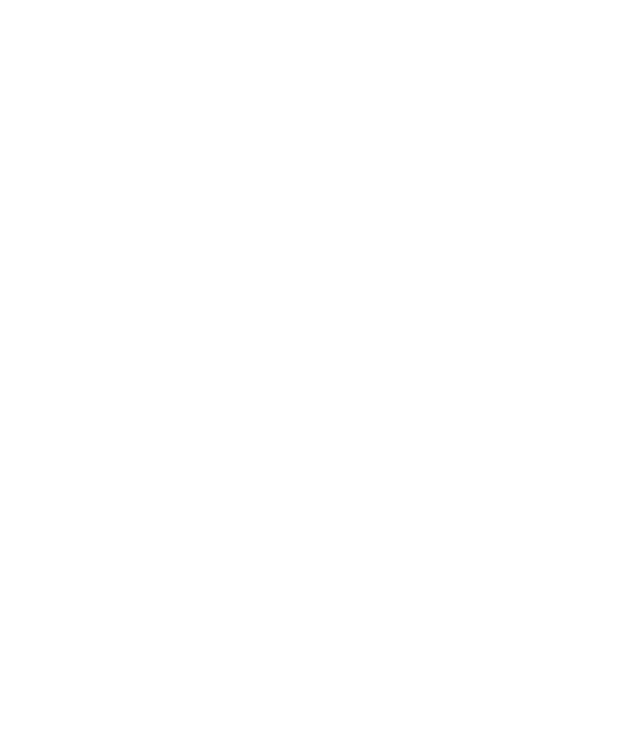
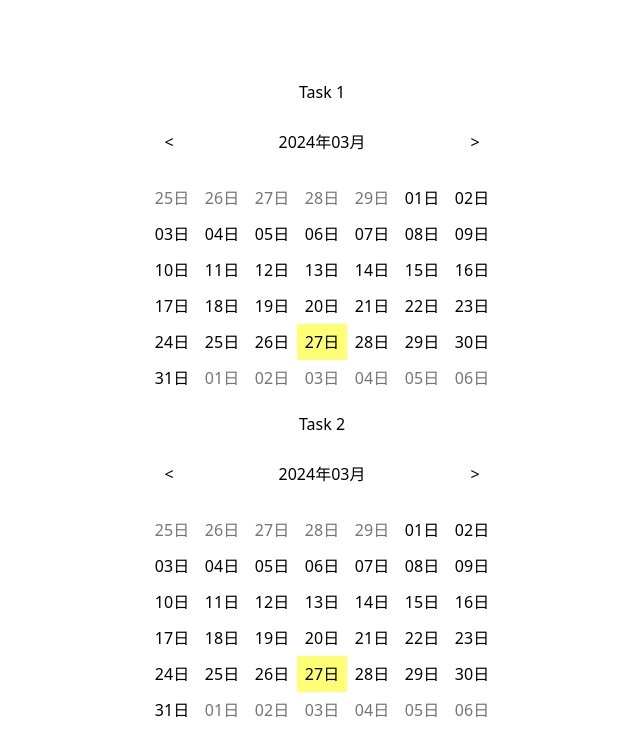
Before and after one commit to robinsonlin603/calendar, a Next.js app: page / in a window 1280 px wide. Shown: the top 756 px of the page, without its empty margins (318-958 px from the left). Built offline with nearby package versions, Linux system fonts and the light colour scheme.

Commit message:
feat(page): Add Calendar component

```diff
--- a/src/app/page.tsx
+++ b/src/app/page.tsx
@@ -1,5 +1,12 @@
-export default function Home() {
+import BasicCalendar from '@/components/calendar/basic-calendar'
+
+export default function Example() {
   return (
-    <main className="flex min-h-screen flex-col items-center justify-between p-24"></main>
+    <div>
+      <h1 className="text-center mb-4">Task 1</h1>
+      <BasicCalendar needDisabled={true} />
+      <h1 className="text-center my-4">Task 2</h1>
+      <BasicCalendar />
+    </div>
   )
 }
```
